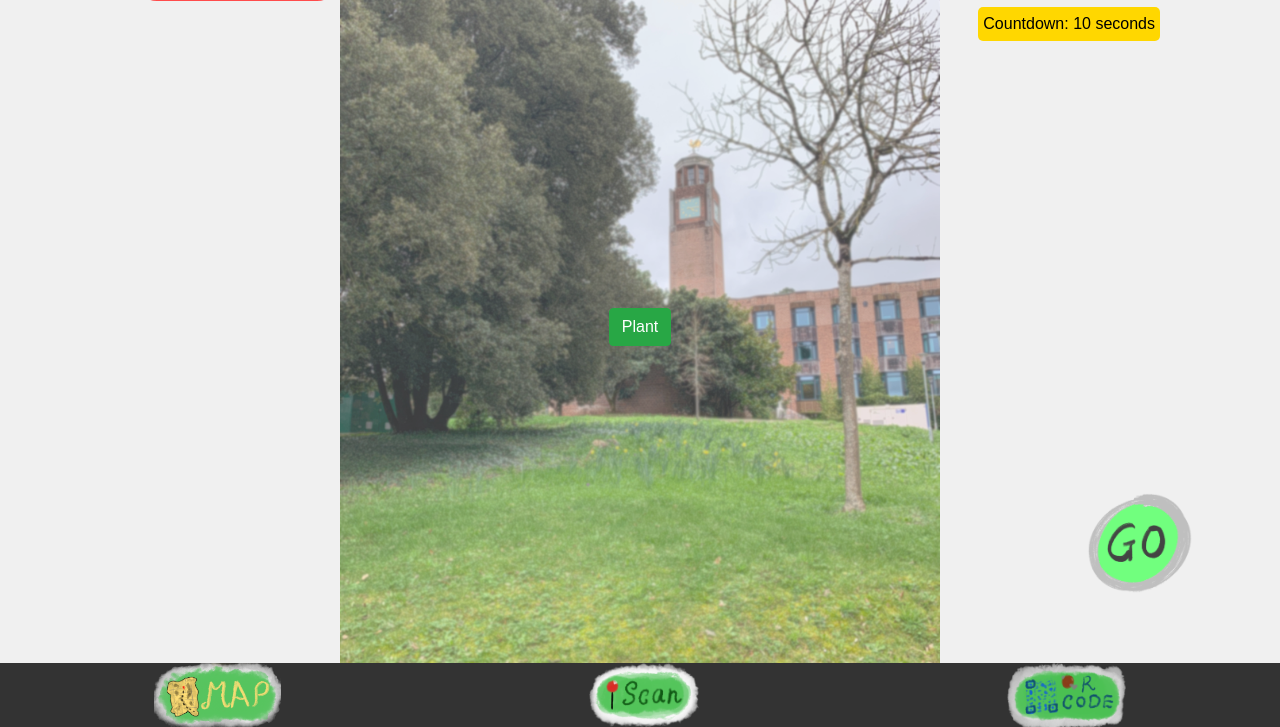
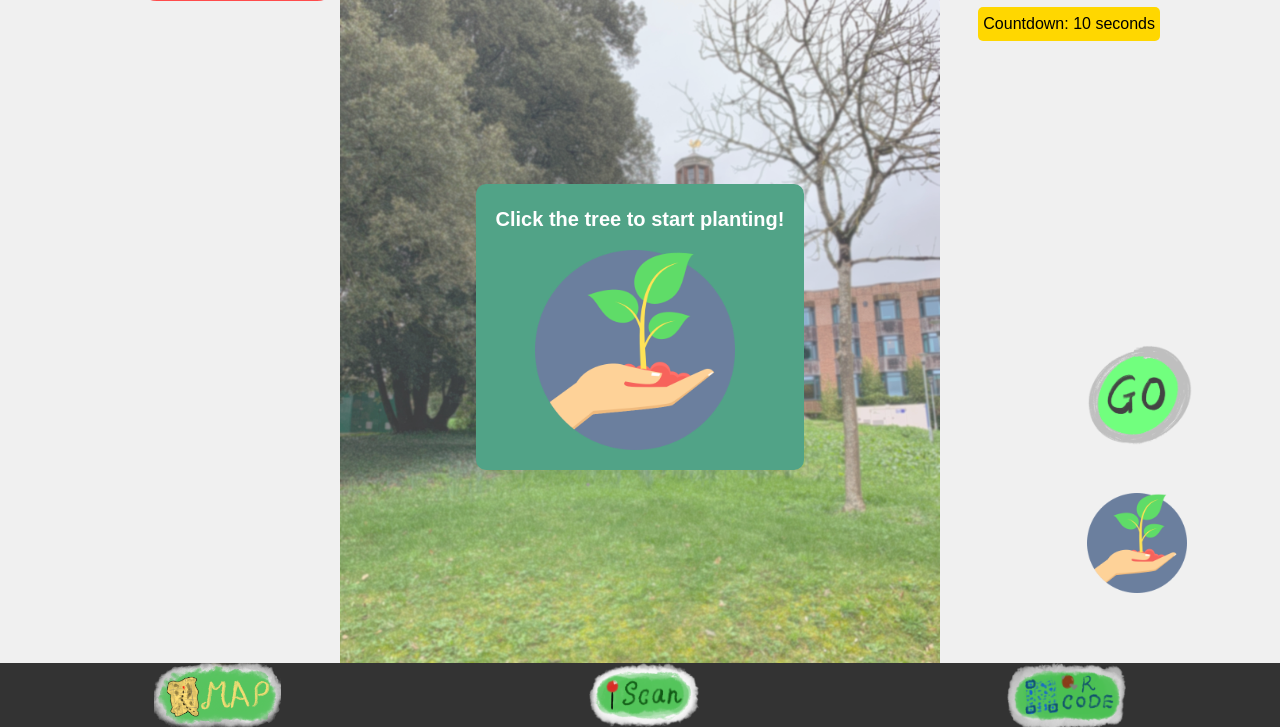
Before and after one commit to Yout-bit/GSE, a Django app: page /tree/ in a window 1280 px wide. Shown: the part 73-800 px from the top of the page. Run offline with Django 5.2, Linux system fonts and the light colour scheme; data that the repository does not hold is empty; some libraries are stand-ins or nearby versions.

Commit message:
Update the tree with a startup container and text and new icon button
Update the tree with a startup container and text and new icon button

```diff
--- a/src/gseproject/static/css/game_styles.css
+++ b/src/gseproject/static/css/game_styles.css
@@ -186,7 +186,7 @@
   }
   .go-shop-container {
     position: absolute;
-    bottom: 10%;
+    bottom: 30%;
     right: 2%;
     width: 100px;
     height: 100px;
@@ -200,6 +200,24 @@
   .go-shop-container img:hover{
     transform: scale(1.1);
   }
+
+  .plantTree-container {
+    position: absolute;
+    bottom: 10%;
+    right: 2%;
+    width: 100px;
+    height: 100px;
+  }
+  .plantTree-container img {
+    position: absolute;
+    display: block;
+    max-height: 100%;
+    transition: transform 0.3s ease; /* Add transition for smooth scaling */
+  }
+  .plantTree-container img:hover{
+    transform: scale(1.1);
+  }
+
   #backButton {
     position: fixed;
       top: 40px;
--- a/src/gseproject/templates/game/base_game_template.html
+++ b/src/gseproject/templates/game/base_game_template.html
@@ -33,6 +33,9 @@
 
         <div class="go-shop-container">
             <img src="{% static 'images/go.png' %}" alt="plantTree" onclick="redirectToPage('tree/')">
+        </div>
+        <div class ="plantTree-container">
+          <img src="{% static 'images/plantTree.jpg' %}" alt="plantTree" onclick="redirectToPage('tree/')">
         </div>
 
 
--- a/src/gseproject/templates/game/tree.html
+++ b/src/gseproject/templates/game/tree.html
@@ -18,19 +18,47 @@
       color: black;
     }
 
-.center {
-  display: flex;
-  justify-content: center;
-  align-items: center;
-  height: 100%;
+.start-container {
+    /*Using display: flex with flex-direction: column:
+    This approach uses flexbox to create a column layout.
+    All child elements will be stacked vertically within their container.*/
+    display: flex;
+    flex-direction: column;
+    background-color: rgb(81, 163, 135);     /* Background color */
+    margin: 20px; /* Margin around the container */
+    border-radius: 10px; /* Rounded corners */
+    padding: 20px; /* Padding inside the container */
+    display: flex; /* Flexbox layout */
+    align-items: center; /* Align items vertically */
+}
+
+/* Style for the plant button */
+#plantButton {
+    width: 200px; /* Set the maximum width */
+    height: auto; /* Allow the height to adjust proportionally */
+    margin-right: 10px; /* Margin between button and text */
+}
+
+/* Style for the text */
+#plantTree-text {
+    color: #333; /* Text color */
+}
+#plantTree-text {
+  text-align: center;
+  font-size: 20px;
+  font-weight: bold;
+  top: 80%;
+  color: white;
 }
 </style>
-
+<div class="start-container">
+    <p id="plantTree-text"> Click the tree to start planting!</p>
+    <img id="plantButton" src="{% static 'images/treebutton.jpg' %}" alt="treebutton">
+</div>
 <img id="treeImage1" src="{% static 'images/seed.png' %}" alt="Seed">
 <img id="treeImage2" src="{% static 'images/sprout.png' %}" alt="Sprout">
 <img id="treeImage3" src="{% static 'images/sapling.png' %}" alt="Sapling">
 <img id="treeImage4" src="{% static 'images/tree.png' %}" alt="Tree">
-<button id="plantButton" class="btn btn-success">Plant</button>
 
 <div class="countdown">
   Countdown: <span id="countdownTimer">10</span> seconds
@@ -133,6 +161,16 @@ function formatTime(seconds) {
     let remainingSeconds = seconds % 60;
     return `${minutes}:${remainingSeconds < 10 ? '0' : ''}${remainingSeconds}`;
 }
+
+document.getElementById('plantButton').addEventListener('click', function() {
+    // Get all elements with the class 'start-container'
+    var containers = document.getElementsByClassName('start-container');
+
+    // Loop through each container and hide them
+    for (var i = 0; i < containers.length; i++) {
+        containers[i].style.display = 'none';
+    }
+});
 </script>
 
 
```
Also changed, not shown: src/gseproject/db.sqlite3, src/gseproject/static/images/plantTree.jpg (added), src/gseproject/static/images/tree.png (deleted), src/gseproject/static/images/treebutton.jpg (added).
